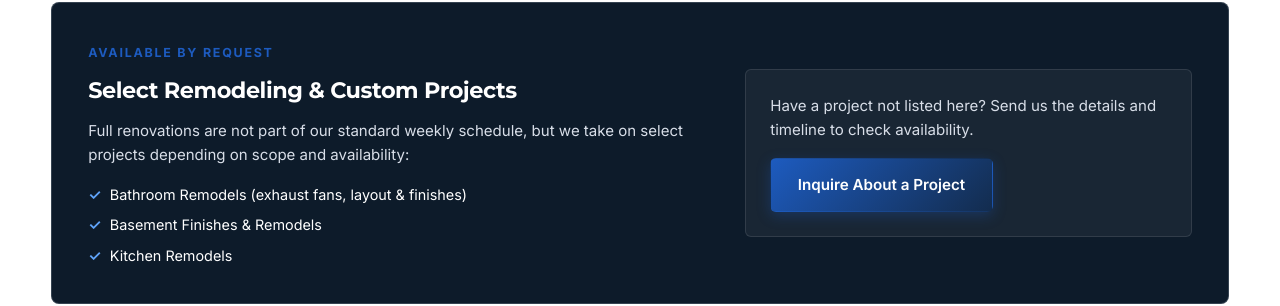
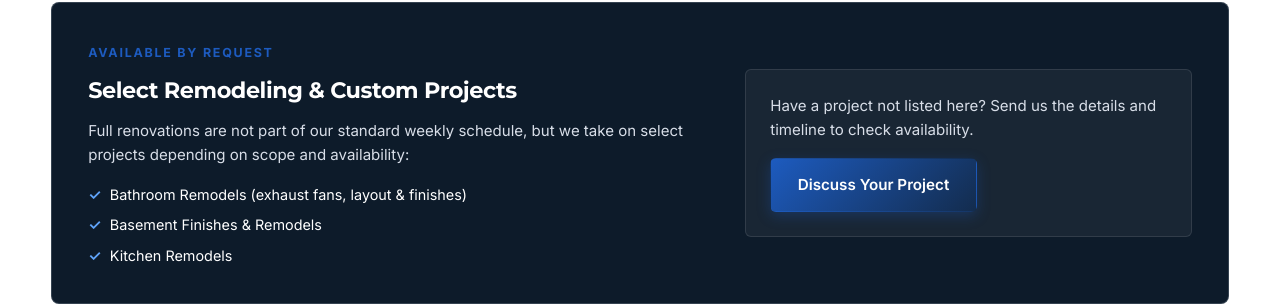
Before and after one commit to luisfmp9/JuanWeb, a plain HTML site: page index.html in a window 1280 px wide. Shown: the part 3137-3443 px from the top of the page. Drawn offline with Linux system fonts and the light colour scheme.

Commit message:
Update index.html

```diff
--- a/index.html
+++ b/index.html
@@ -109,7 +109,7 @@
           </div>
           <div class="special-projects-cta">
             <p>Have a project not listed here? Send us the details and timeline to check availability.</p>
-            <a href="#estimate" class="btn btn-primary">Inquire About a Project</a>
+            <a href="#estimate" class="btn btn-primary">Discuss Your Project</a>
           </div>
         </div>
 
```
